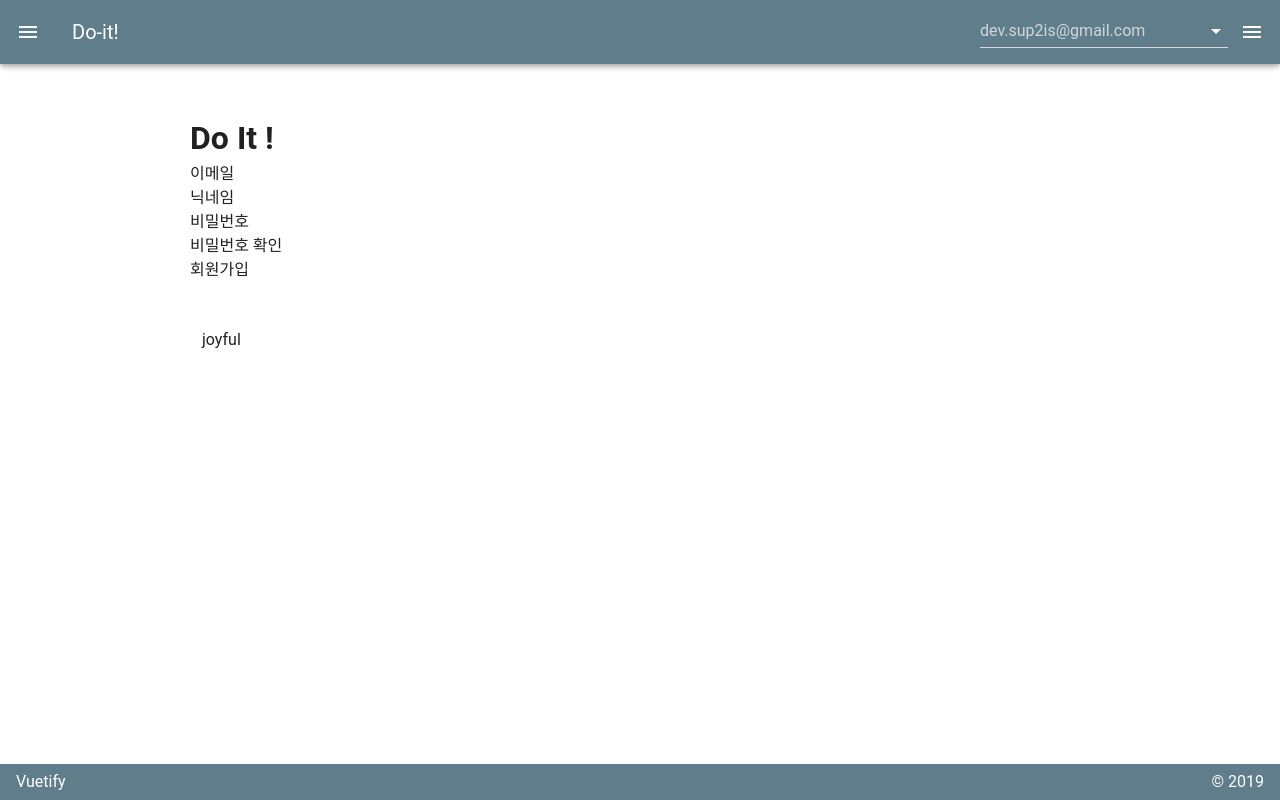
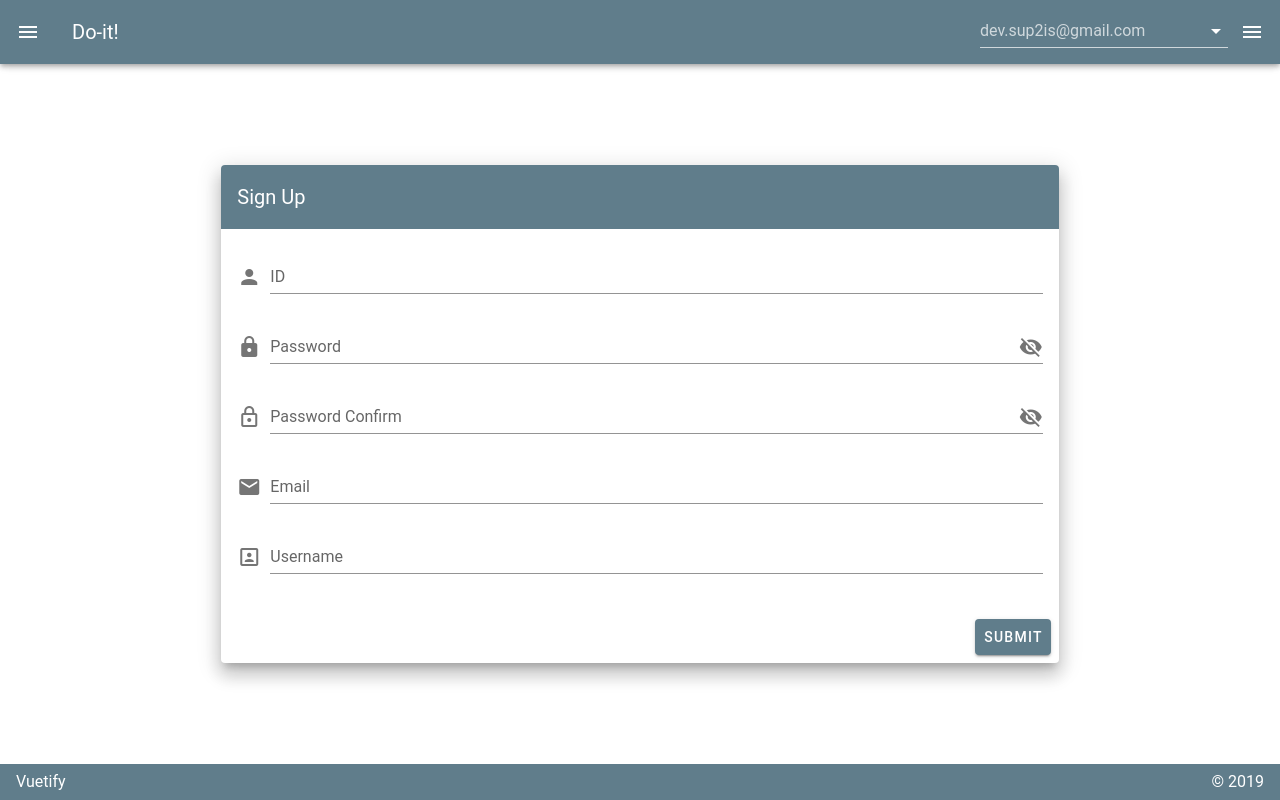
Before and after one commit to MorrisHong/do-it, a Vue app in the folder frontend/: page /register in a window 1280 px wide. Built offline with nearby package versions, Linux system fonts and the light colour scheme.

Commit message:
Sign up 레이아웃

```diff
--- a/frontend/src/views/RegisterPage.vue
+++ b/frontend/src/views/RegisterPage.vue
@@ -1,104 +1,86 @@
 <template>
-  <div class="container">
-    <div class="row justify-content-center">
-      <div class="register-form">
-        <form @submit.prevent="submitForm">
-          <h1> Do It ! </h1>
-          <div v-show="errorMessage" class="alert alert-danger failed">{{ errorMessage }}</div>
-          <div class="form-group">
-            <label for="email">이메일</label>
-            <input type="email" class="form-control" id="email" v-model="form.email">
-          </div>
-          <div class="form-group">
-            <label for="username">닉네임</label>
-            <input type="text" class="form-control" id="username" v-model="form.username"/>
-          </div>
-          <div class="form-group">
-            <label for="password">비밀번호</label>
-            <input type="password" class="form-control" id="password" v-model="form.password"/>
-          </div>
-          <div class="form-group">
-            <label for="password2">비밀번호 확인</label>
-            <input type="password" class="form-control" id="password2" v-model="form.password2"/>
-          </div>
-          <button type="submit" class="btn btn-primary btn-block">
-            회원가입
-          </button>
-        </form>
-      </div>
-    </div>
-    <footer class="footer">
-      <span class="copyright">joyful</span>
-      <ul class="footer-link list-inline float-right"></ul>
-    </footer>
-  </div>
+  <v-container
+    fluid
+    fill-height
+  >
+    <v-layout
+      align-center
+      justify-center
+    >
+      <v-flex
+        xs12
+        sm8
+      >
+        <v-card class="elevation-12">
+          <v-toolbar
+            color="blue-grey"
+            dark
+            flat
+          >
+            <v-toolbar-title>Sign Up</v-toolbar-title>
+            <v-spacer></v-spacer>
+          </v-toolbar>
+          <v-card-text>
+            <v-form>
+              <v-text-field
+                label="ID"
+                name="id"
+                prepend-icon="mdi-account"
+                type="text"
+              ></v-text-field>
+
+              <v-text-field
+                id="password"
+                label="Password"
+                name="password"
+                prepend-icon="mdi-lock"
+                :append-icon="showPassword ? 'mdi-eye' : 'mdi-eye-off'"
+                :type="showPassword ? 'text' : 'password'"
+                @click:append="showPassword = !showPassword"
+              ></v-text-field>
+              <v-text-field
+                id="password-confirm"
+                label="Password Confirm"
+                name="password-confirm"
+                prepend-icon="mdi-lock-outline"
+                :append-icon="showPasswordConfirm ? 'mdi-eye' : 'mdi-eye-off'"
+                :type="showPasswordConfirm ? 'text' : 'password'"
+                @click:append="showPasswordConfirm = !showPasswordConfirm"
+              ></v-text-field>
+              <v-text-field
+                id="email"
+                label="Email"
+                name="password"
+                prepend-icon="mdi-email"
+                type="email"
+              ></v-text-field>
+              <v-text-field
+                id="username"
+                label="Username"
+                name="username"
+                prepend-icon="mdi-account-box-outline"
+                type="text"
+              ></v-text-field>
+            </v-form>
+          </v-card-text>
+          <v-card-actions>
+            <v-spacer></v-spacer>
+            <v-btn color="blue-grey" class="white--text">Submit</v-btn>
+          </v-card-actions>
+        </v-card>
+      </v-flex>
+    </v-layout>
+  </v-container>
 </template>
 
 <script>
-  import {required, email, minLength, maxLength, alphaNum} from 'vuelidate/lib/validators'
-  import registrationService from '@/services/registration'
   export default {
-    name: "RegisterPage",
-    data: function () {
-      return {
-        form: {
-          email: '',
-          username: '',
-          password: '',
-          password2: '',
-          errorMessage: ''
-        }
-      }
+    props: {
+      source: String,
     },
-    validations: {
-      form: {
-        username: {
-          required,
-          minLength: minLength(2),
-          maxLength: maxLength(50),
-          alphaNum
-        },
-        email: {
-          required,
-          email,
-          maxLength: maxLength(100)
-        },
-        password: {
-          required,
-          minLength:minLength(6),
-          maxLength:maxLength(30)
-        }
-      }
-    },
-    methods: {
-      submitForm () {
-        this.$v.$touch()
-        if(this.$v.$invalid) {
-          return
-        }
-        registrationService.register(this.form).then( () => {
-          this.$router.push({name: 'LoginPage'})
-        }).catch( (error) => {
-          this.errorMessage = 'Falied to register member'
-        })
-      }
-    }
+    data: () => ({
+      showPassword: false,
+      showPasswordConfirm: false
+    }),
   }
 </script>
-
-<style lang="scss" scoped>
-  .container {
-    max-width: 900px;
-  }
-
-  .register-form {
-    margin-top: 50px;
-    max-width: 320px;
-  }
-
-  .footer {
-    width: 100%;
-    line-height: 40px;
-    margin-top: 50px;
-  }
-</style>
```
